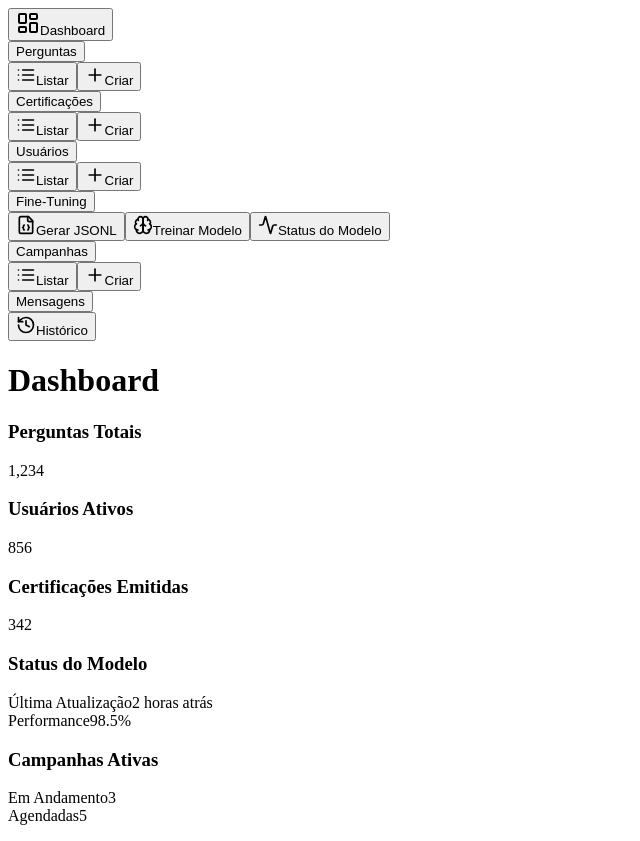
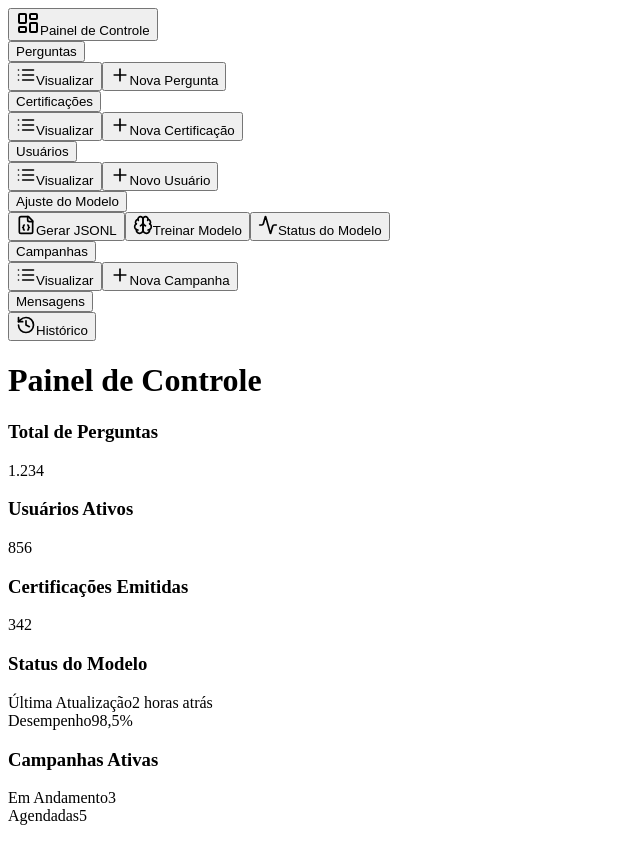
Before and after one commit to gustavocaraciolo/estudo-f-cil, a React (Vite) app in the folder client/: page / in a window 1280 px wide. Shown: the whole page, without its empty margins (0-640 px from the left). Built offline with nearby package versions, Linux system fonts and the light colour scheme.

Commit message:
Agent query: Verifique se todos os textos da interface estão traduzidos para português e se o layout está funcionando corretamente. Especificamente: 1. O título "Painel de Controle" no topo 2. Os textos dos cards estatísticos 3. O menu lateral com as opções traduzidas

```diff
--- a/client/src/components/dashboard/DashboardContent.tsx
+++ b/client/src/components/dashboard/DashboardContent.tsx
@@ -1,17 +1,18 @@
 import { Card, CardContent, CardHeader, CardTitle } from "@/components/ui/card";
 
+// Componente principal do painel de controle
 export default function DashboardContent() {
   return (
     <div className="space-y-6">
-      <h1 className="text-3xl font-bold">Dashboard</h1>
+      <h1 className="text-3xl font-bold">Painel de Controle</h1>
 
       <div className="grid gap-6 md:grid-cols-2 lg:grid-cols-3">
         <Card>
           <CardHeader>
-            <CardTitle>Perguntas Totais</CardTitle>
+            <CardTitle>Total de Perguntas</CardTitle>
           </CardHeader>
           <CardContent>
-            <p className="text-3xl font-bold">1,234</p>
+            <p className="text-3xl font-bold">1.234</p>
           </CardContent>
         </Card>
 
@@ -46,8 +47,8 @@ export default function DashboardContent() {
                 <span>2 horas atrás</span>
               </div>
               <div className="flex justify-between">
-                <span>Performance</span>
-                <span>98.5%</span>
+                <span>Desempenho</span>
+                <span>98,5%</span>
               </div>
             </div>
           </CardContent>
--- a/client/src/components/layout/Sidebar.tsx
+++ b/client/src/components/layout/Sidebar.tsx
@@ -24,6 +24,7 @@ import {
 } from "@/components/ui/collapsible";
 import { Button } from "@/components/ui/button";
 
+// Interfaces para tipagem do menu de navegação
 interface MenuSection {
   title: string;
   items: MenuItem[];
@@ -35,30 +36,31 @@ interface MenuItem {
   icon: JSX.Element;
 }
 
+// Definição das seções do menu lateral
 const menuSections: MenuSection[] = [
   {
     title: "Perguntas",
     items: [
-      { name: "Listar", path: "/perguntas/list", icon: <List size={20} /> },
-      { name: "Criar", path: "/perguntas/create", icon: <Plus size={20} /> },
+      { name: "Visualizar", path: "/perguntas/list", icon: <List size={20} /> },
+      { name: "Nova Pergunta", path: "/perguntas/create", icon: <Plus size={20} /> },
     ],
   },
   {
     title: "Certificações",
     items: [
-      { name: "Listar", path: "/certificacoes/list", icon: <List size={20} /> },
-      { name: "Criar", path: "/certificacoes/create", icon: <Plus size={20} /> },
+      { name: "Visualizar", path: "/certificacoes/list", icon: <List size={20} /> },
+      { name: "Nova Certificação", path: "/certificacoes/create", icon: <Plus size={20} /> },
     ],
   },
   {
     title: "Usuários",
     items: [
-      { name: "Listar", path: "/usuarios/list", icon: <List size={20} /> },
-      { name: "Criar", path: "/usuarios/create", icon: <Plus size={20} /> },
+      { name: "Visualizar", path: "/usuarios/list", icon: <List size={20} /> },
+      { name: "Novo Usuário", path: "/usuarios/create", icon: <Plus size={20} /> },
     ],
   },
   {
-    title: "Fine-Tuning",
+    title: "Ajuste do Modelo",
     items: [
       { name: "Gerar JSONL", path: "/fine-tuning/jsonl", icon: <FileJson size={20} /> },
       { name: "Treinar Modelo", path: "/fine-tuning/train", icon: <Brain size={20} /> },
@@ -68,8 +70,8 @@ const menuSections: MenuSection[] = [
   {
     title: "Campanhas",
     items: [
-      { name: "Listar", path: "/campanhas/list", icon: <List size={20} /> },
-      { name: "Criar", path: "/campanhas/create", icon: <Plus size={20} /> },
+      { name: "Visualizar", path: "/campanhas/list", icon: <List size={20} /> },
+      { name: "Nova Campanha", path: "/campanhas/create", icon: <Plus size={20} /> },
     ],
   },
   {
@@ -103,7 +105,7 @@ export default function Sidebar() {
             className="w-full justify-start text-lg font-semibold"
           >
             <LayoutDashboard className="mr-2 h-5 w-5" />
-            Dashboard
+            Painel de Controle
           </Button>
         </Link>
       </div>
--- a/client/src/main.tsx
+++ b/client/src/main.tsx
@@ -11,7 +11,7 @@ function Router() {
   return (
     <Switch>
       <Route path="/" component={Dashboard} />
-      <Route>404 Page Not Found</Route>
+      <Route>404 - Página Não Encontrada</Route>
     </Switch>
   );
 }
```
